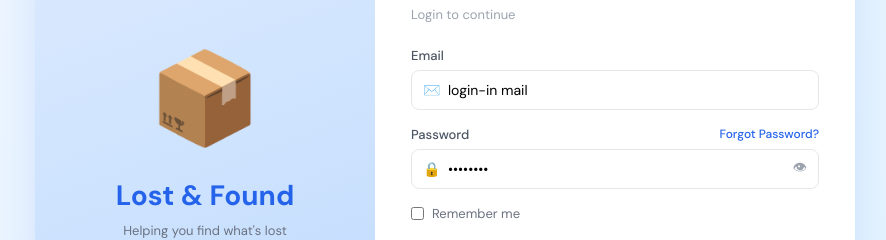
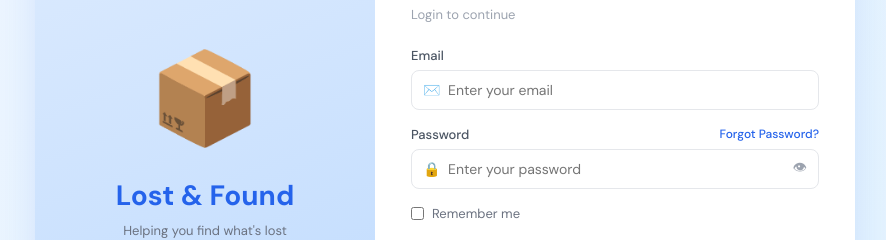
Before and after one commit to ARJUN-R-DEVADIGA/lost-and-found-site, a plain HTML site: page frontend/index.html in a window 1280 px wide. Shown: the part 227-467 px from the top of the page, without its empty margins (195-1081 px from the left). Drawn offline with Linux system fonts and the light colour scheme; no server answers.

Commit message:
102 login fix

```diff
--- a/frontend/index.html
+++ b/frontend/index.html
@@ -412,14 +412,14 @@ tr:last-child td{border-bottom:none}
         <label>Email</label>
         <div class="input-wrap">
           <span class="prefix">✉️</span>
-          <input class="form-control" type="email" placeholder="Enter your email" id="login-email" value="login-in mail"/>
+          <input class="form-control" type="email" placeholder="Enter your email" id="login-email" />
         </div>
       </div>
       <div class="form-group">
         <label>Password <a class="forgot" onclick="void(0)">Forgot Password?</a></label>
         <div class="input-wrap">
           <span class="prefix">🔒</span>
-          <input class="form-control" type="password" placeholder="Enter your password" id="login-pw" value="password"/>
+          <input class="form-control" type="password" placeholder="Enter your password" id="login-pw" />
           <button class="pw-toggle" onclick="togglePw('login-pw',this)">👁</button>
         </div>
       </div>
```
